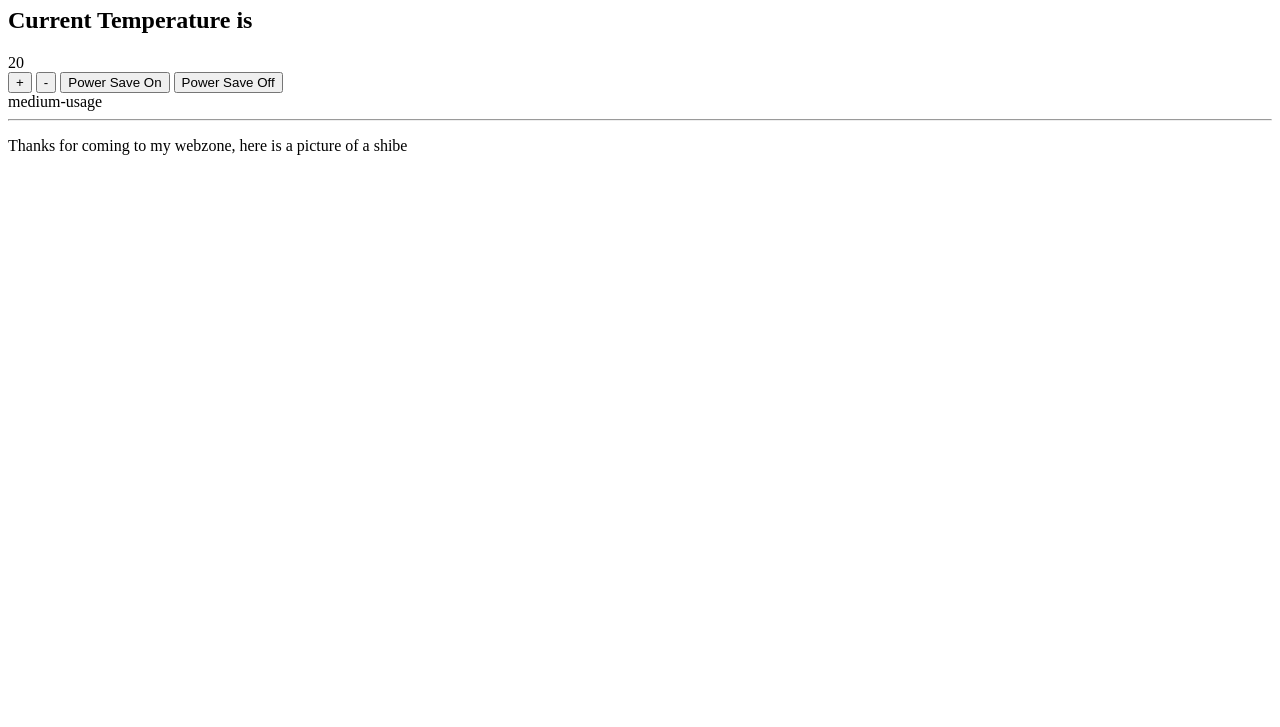
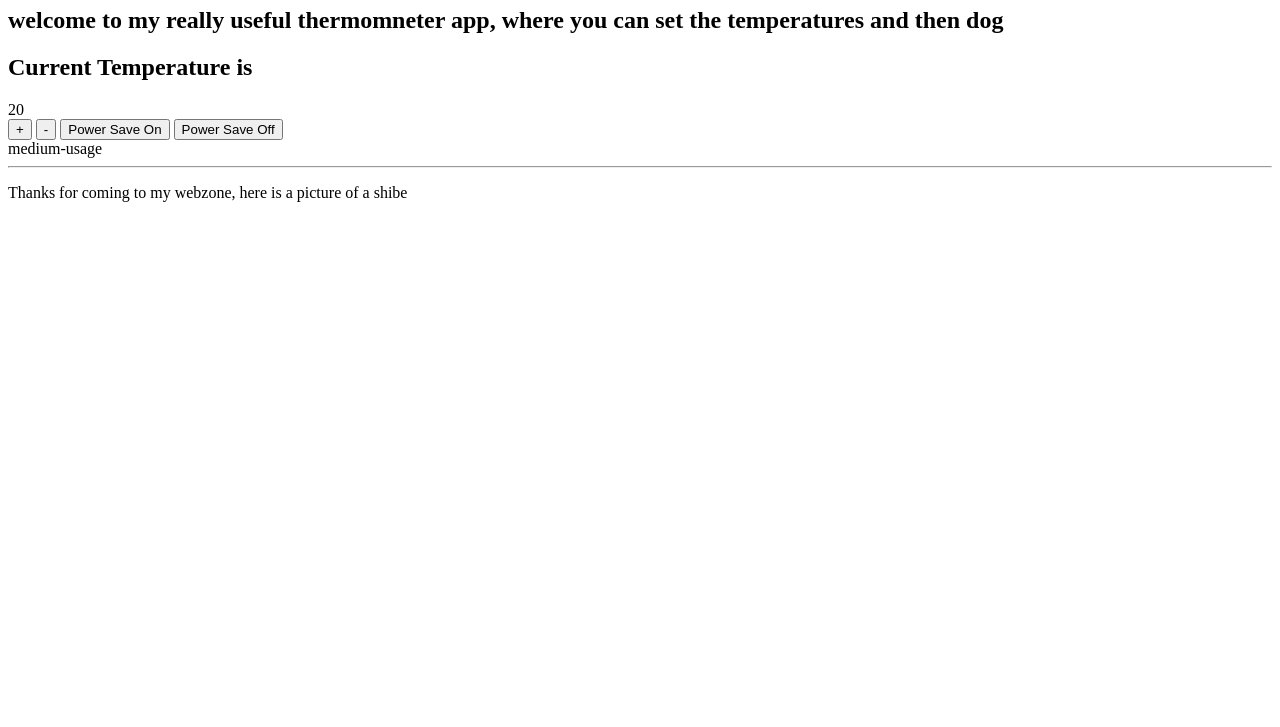
Before and after one commit to ehwus/thermostat, a plain HTML site: page index.html in a window 1280 px wide. Shown: the part 73-800 px from the top of the page. Drawn offline with Linux system fonts and the light colour scheme; no server answers.

Commit message:
added insightful description about app and functionality

```diff
--- a/index.html
+++ b/index.html
@@ -10,6 +10,7 @@
 </head>
 <body>
     <h1>Thermometer</h1>
+    <h2>welcome to my really useful thermomneter app, where you can set the temperatures and then dog</h2>
     <h2>Current Temperature is <span id="current-temp"></span></h2>
     <div class="display"></div>
     <div class="controls">
```
